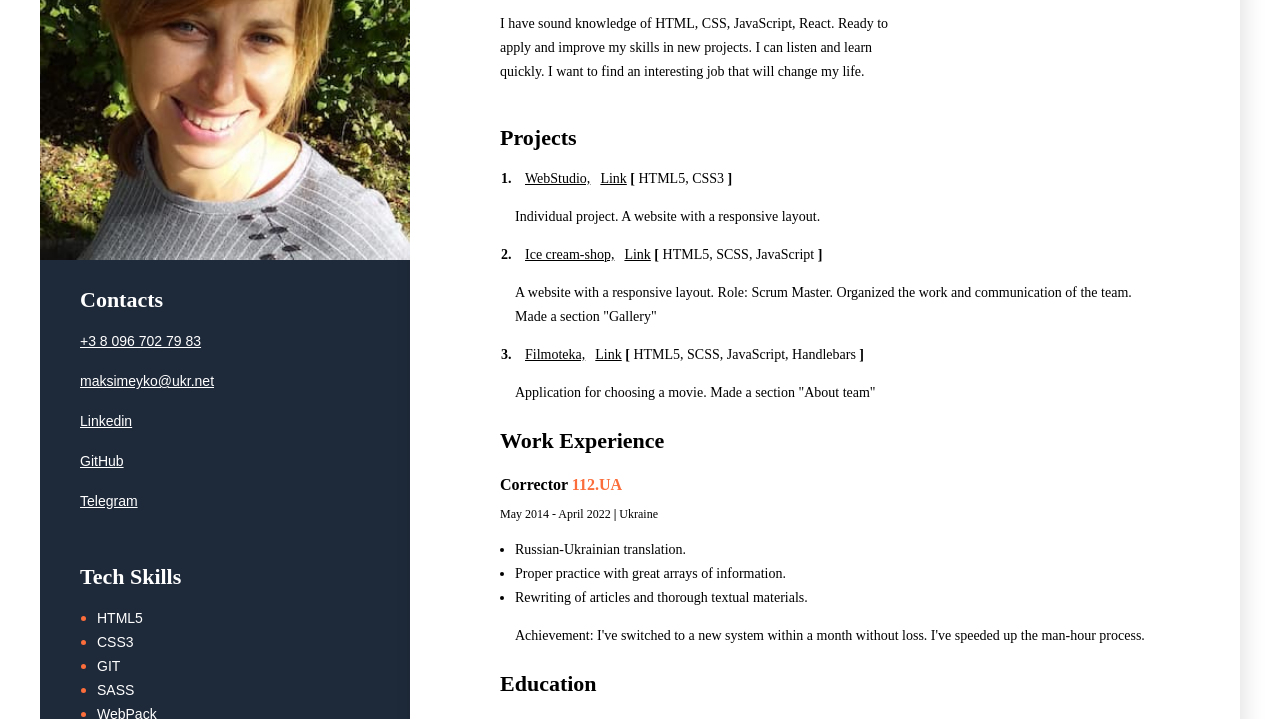
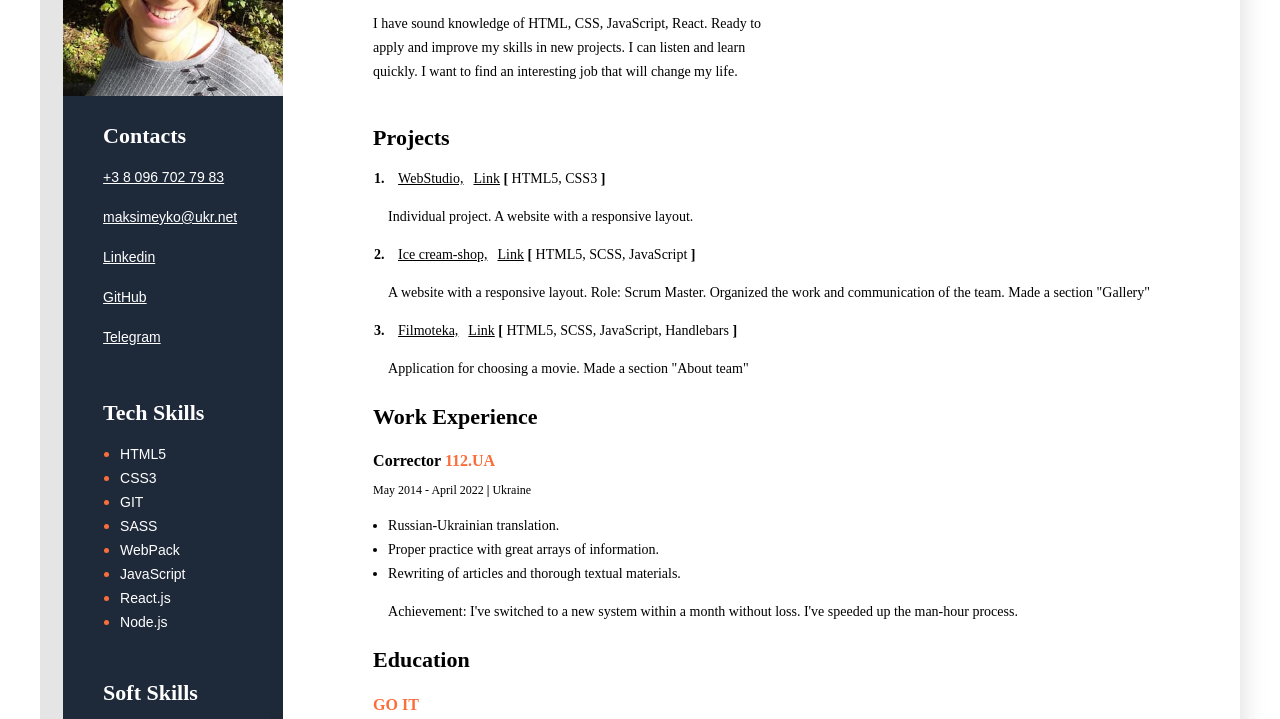
Before and after one commit to NataliiaMax/my-cv, a website: page index.html in a window 1280 px wide. Shown: the part 193-912 px from the top of the page. Drawn offline with Linux system fonts and the light colour scheme.

Commit message:
update html

```diff
--- a/index.html
+++ b/index.html
@@ -119,7 +119,7 @@
 
         <!--Sidebar-->
         <aside class="sidebar">
-            <img class="sidebar-photo" width="370" src="./images/photoResume.jpg" alt="my photo" class="photo">
+            <img class="sidebar-photo" width="220" src="./images/photoResume.jpg" alt="my photo" class="photo">
             <!--Contacts-->
             <div class="contacts">
                 <h3 class="sidebar-title">Contacts</h3>
```
